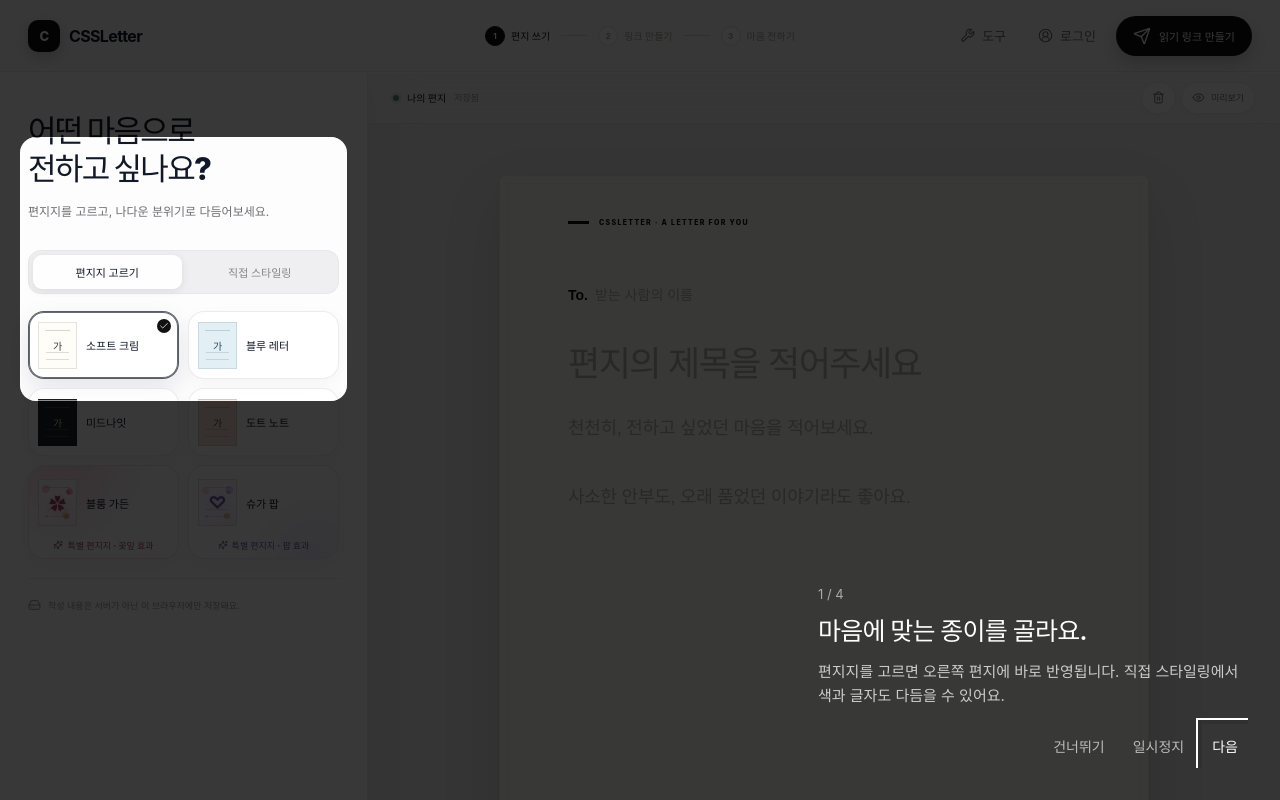
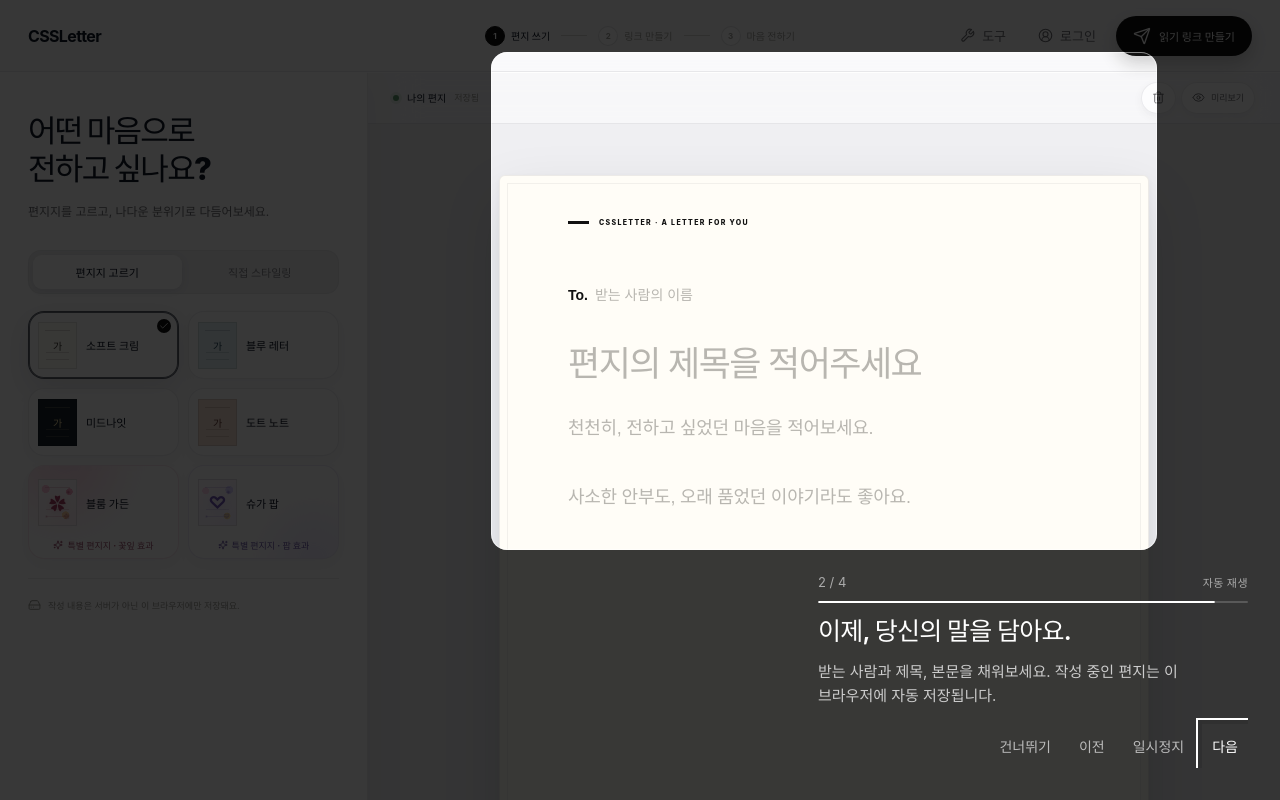
Before and after one commit to justcallmelightt/CSSLetter, a website: page index.html in a window 1280 px wide. Shown: the top 800 px of the page. Drawn offline with Linux system fonts and the light colour scheme; a web font is replaced by a local one.

Commit message:
feat: refine tutorial playback and branding

```diff
--- a/build.mjs
+++ b/build.mjs
@@ -9,6 +9,7 @@ const sourceFiles = [
   ["/style.css", "style.css", "text/css; charset=utf-8", "text"],
   ["/script.js", "script.js", "text/javascript; charset=utf-8", "text"],
   ["/studio-experience.js", "studio-experience.js", "text/javascript; charset=utf-8", "text"],
+  ["/tour-boot.js", "tour-boot.js", "text/javascript; charset=utf-8", "text"],
   ["/assets/vendor/supabase-2.110.8.min.js", "assets/vendor/supabase-2.110.8.min.js", "text/javascript; charset=utf-8", "text"],
   ["/assets/og-v4.png", "assets/og-v4.png", "image/png", "base64"],
   ["/assets/vendor/lucide-0.468.0.min.js", "assets/vendor/lucide-0.468.0.min.js", "text/javascript; charset=utf-8", "text"],
@@ -74,6 +75,7 @@ await cp(join(root, "index.html"), join(output, "static", "index.html"));
 await cp(join(root, "style.css"), join(output, "static", "style.css"));
 await cp(join(root, "script.js"), join(output, "static", "script.js"));
 await cp(join(root, "studio-experience.js"), join(output, "static", "studio-experience.js"));
+await cp(join(root, "tour-boot.js"), join(output, "static", "tour-boot.js"));
 await cp(join(root, "assets/vendor/supabase-2.110.8.min.js"), join(output, "static/assets/vendor/supabase-2.110.8.min.js"));
 await cp(join(root, "assets", "og-v4.png"), join(output, "static", "assets", "og-v4.png"));
 await cp(join(root, "assets", "vendor", "lucide-0.468.0.min.js"), join(output, "static", "assets", "vendor", "lucide-0.468.0.min.js"));
--- a/index.html
+++ b/index.html
@@ -11,6 +11,7 @@
   <meta property="og:type" content="website" />
   <meta property="og:image" content="./assets/og-v4.png" />
   <meta name="twitter:card" content="summary_large_image" />
+  <script src="./tour-boot.js"></script>
   <link rel="preload" href="./assets/vendor/PretendardVariable.woff2" as="font" type="font/woff2" crossorigin />
   <link rel="stylesheet" href="./style.css" />
   <title>CSSLetter — 마음을 디자인하는 편지</title>
@@ -19,7 +20,6 @@
   <div class="app" id="editorApp">
     <header class="topbar">
       <a class="brand" href="./" aria-label="CSSLetter 홈">
-        <span class="brand-mark" aria-hidden="true">C</span>
         <span class="brand-name">CSSLetter</span>
       </a>
       <div class="progress" aria-label="편지 작성 단계">
@@ -151,7 +151,7 @@
       <span>✿</span><span>❀</span><span>✿</span><span>❀</span><span>✿</span><span>❀</span>
       <span>✿</span><span>❀</span><span>✿</span><span>❀</span><span>✿</span><span>❀</span>
     </div>
-    <header class="reader-header"><a class="brand" href="./"><span class="brand-mark">C</span><span class="brand-name">CSSLetter</span></a><span>당신에게 도착한 편지</span></header>
+    <header class="reader-header"><a class="brand" href="./"><span class="brand-name">CSSLetter</span></a><span>당신에게 도착한 편지</span></header>
     <div class="reader-intro" id="readerIntro">
       <div class="envelope" aria-hidden="true"><span></span><i data-lucide="heart"></i></div>
       <p>TO. <strong id="introRecipient">당신</strong></p>
@@ -206,8 +206,10 @@
   <dialog id="studioWelcome" class="studio-welcome" aria-labelledby="welcomeTitle">
     <div id="welcomeSpot" aria-hidden="true"></div>
     <section class="welcome-caption">
-      <span id="welcomeStep"></span><h2 id="welcomeTitle"></h2><p id="welcomeDescription"></p>
-      <nav aria-label="사용법 안내"><button id="welcomeSkip" type="button">건너뛰기</button><button id="welcomePause" type="button" aria-pressed="false">일시정지</button><button id="welcomeNext" type="button">다음</button></nav>
+      <div class="welcome-meta"><span id="welcomeStep"></span><span>자동 재생</span></div>
+      <div class="welcome-progress" aria-hidden="true"><i></i></div>
+      <h2 id="welcomeTitle"></h2><p id="welcomeDescription"></p>
+      <nav aria-label="사용법 안내"><button id="welcomeSkip" type="button">건너뛰기</button><button id="welcomePrevious" type="button" disabled>이전</button><button id="welcomePause" type="button" aria-pressed="false">일시정지</button><button id="welcomeNext" type="button">다음</button></nav>
     </section>
     <button id="welcomeBegin" type="button" hidden><span>CSSLetter 시작하기</span><small>눌러서 마음을 전해보세요</small></button>
   </dialog>
--- a/studio-experience.js
+++ b/studio-experience.js
@@ -6,13 +6,14 @@
   const reduced = matchMedia('(prefers-reduced-motion: reduce)');
   const tour = byId('studioWelcome');
   const begin = byId('welcomeBegin');
+  const STEP_DURATION = 2600;
   const steps = [
     ['.template-list', '마음에 맞는 종이를 골라요.', '편지지를 고르면 오른쪽 편지에 바로 반영됩니다. 직접 스타일링에서 색과 글자도 다듬을 수 있어요.'],
     ['#letterPaper', '이제, 당신의 말을 담아요.', '받는 사람과 제목, 본문을 채워보세요. 작성 중인 편지는 이 브라우저에 자동 저장됩니다.'],
     ['#togglePreview', '전하기 전에 한 번 더.', '미리보기에서 받는 사람이 읽을 편지를 확인하세요.'],
     ['#createLinkTop', '하나의 링크로 전하세요.', '읽기 링크 만들기로 완성한 편지를 공유하세요. 링크를 가진 사람은 누구나 읽을 수 있어요.']
   ];
-  let index = 0, timer, frame, savedScroll = 0, previousFocus, paused = false, remaining = 7500, started = 0;
+  let index = 0, timer, frame, savedScroll = 0, previousFocus, paused = false, remaining = STEP_DURATION, started = 0;
   let finishing = false;
   const timers = new Set();
   const later = (fn, delay) => { const id = setTimeout(() => { timers.delete(id); fn(); }, delay); timers.add(id); return id; };
@@ -30,11 +31,26 @@
     frame = requestAnimationFrame(track);
   }
   function schedule() { clearTimeout(timer); if (!paused) { started = performance.now(); timer = setTimeout(next, remaining); } }
+  function animateStepCopy() {
+    const keyframes = reduced.matches
+      ? [{ opacity: 0 }, { opacity: 1 }]
+      : [{ opacity: 0, transform: 'translateY(7px)', filter: 'blur(4px)' }, { opacity: 1, transform: 'translateY(0)', filter: 'blur(0)' }];
+    [byId('welcomeTitle'), byId('welcomeDescription')].forEach((element, order) => {
+      element.getAnimations?.().forEach(animation => animation.cancel());
+      element.animate?.(keyframes, { duration: reduced.matches ? 150 : 280, delay: reduced.matches ? 0 : order * 55, easing: 'cubic-bezier(.2,.8,.2,1)', fill: 'backwards' });
+    });
+  }
   function scene(i) {
-    index = i; remaining = 7500;
+    index = i; remaining = STEP_DURATION;
+    tour.style.setProperty('--welcome-duration', `${STEP_DURATION}ms`);
+    tour.classList.remove('is-playing');
+    void tour.offsetWidth;
+    tour.classList.add('is-playing');
     byId('welcomeStep').textContent = `${i + 1} / ${steps.length}`;
     byId('welcomeTitle').textContent = steps[i][1];
     byId('welcomeDescription').textContent = steps[i][2];
+    animateStepCopy();
+    byId('welcomePrevious').disabled = i === 0;
     const target = targetForStep();
     target.scrollIntoView({ block: 'start', behavior: 'instant' });
     window.scrollBy({ top: -60, behavior: 'instant' });
@@ -56,7 +72,9 @@
     previousFocus = document.activeElement; savedScroll = scrollY; paused = false; finishing = false;
     tour.className = 'studio-welcome'; begin.hidden = true;
     byId('welcomePause').textContent = '일시정지'; byId('welcomePause').setAttribute('aria-pressed', 'false');
-    tour.showModal(); document.body.classList.add('tour-active'); scene(0); track(); byId('welcomeNext').focus();
+    tour.showModal(); document.body.classList.add('tour-active'); scene(0); track();
+    document.documentElement.classList.remove('cssletter-tour-pending');
+    byId('welcomeNext').focus();
   }
   const toolsOpen = byId('toolsOpen');
   const toolsPanel = byId('toolsPanel');
@@ -77,10 +95,12 @@
   document.addEventListener('pointerdown', event => { if (!event.target.closest('.tools-menu')) closeTools(); });
   document.addEventListener('keydown', event => { if (event.key === 'Escape' && !toolsPanel.hidden) { event.preventDefault(); closeTools({ restoreFocus: true }); } });
   byId('welcomeNext').addEventListener('click', next);
+  byId('welcomePrevious').addEventListener('click', () => { if (index > 0) scene(index - 1); });
   byId('welcomeSkip').addEventListener('click', close);
   tour.addEventListener('cancel', event => { event.preventDefault(); close(); });
   byId('welcomePause').addEventListener('click', () => {
     paused = !paused;
+    tour.classList.toggle('is-paused', paused);
     if (paused) { remaining = Math.max(100, remaining - (performance.now() - started)); clearTimeout(timer); } else schedule();
     byId('welcomePause').textContent = paused ? '계속 재생' : '일시정지'; byId('welcomePause').setAttribute('aria-pressed', String(paused));
   });
@@ -88,17 +108,24 @@
   begin.addEventListener('pointerleave', () => { if (!finishing) tour.classList.remove('light'); });
   begin.addEventListener('click', () => {
     if (finishing) return; finishing = true; tour.classList.add('light', 'leaving');
+    const editor = byId('editorApp');
+    const editorFrames = reduced.matches
+      ? [{ opacity: 0 }, { opacity: 1 }]
+      : [{ opacity: 0, transform: 'translateY(12px)', filter: 'blur(6px)' }, { opacity: 1, transform: 'translateY(0)', filter: 'blur(0)' }];
+    Object.assign(editor.style, reduced.matches ? { opacity: '0' } : { opacity: '0', transform: 'translateY(12px)', filter: 'blur(6px)' });
     later(() => tour.classList.add('reveal'), reduced.matches ? 150 : 600);
     later(() => {
+      editor.animate?.(editorFrames, { duration: reduced.matches ? 150 : 900, easing: 'cubic-bezier(.16,1,.3,1)' });
+      editor.style.removeProperty('opacity'); editor.style.removeProperty('transform'); editor.style.removeProperty('filter');
       close(); window.scrollTo({ top: 0, behavior: 'instant' });
-      byId('editorApp').animate(reduced.matches ? [{ opacity: 0 }, { opacity: 1 }] : [{ opacity: 0, transform: 'translateY(12px)', filter: 'blur(6px)' }, { opacity: 1, transform: 'translateY(0)', filter: 'blur(0)' }], { duration: reduced.matches ? 150 : 900, easing: 'cubic-bezier(.16,1,.3,1)' });
     }, reduced.matches ? 300 : 1500);
   });
   for (const dialog of [tour, byId('studioAccount')]) dialog.addEventListener('keydown', event => event.stopPropagation());
   let first = true;
   try { first = !localStorage.getItem('cssletter.welcome.v1'); } catch {}
   // OAuth returns go directly back to the editor, never through the tutorial.
-  if (first && !new URLSearchParams(location.search).has('code')) later(open, 1200);
+  if (first && !new URLSearchParams(location.search).has('code')) later(open, 0);
+  else document.documentElement.classList.remove('cssletter-tour-pending');
 
   const account = byId('studioAccount');
   const status = byId('accountStatus');
--- a/style.css
+++ b/style.css
@@ -22,6 +22,7 @@
 
 * { box-sizing: border-box; }
 html { min-width: 320px; }
+html.cssletter-tour-pending #editorApp { opacity: 0; }
 body { margin: 0; color: var(--ink); background: var(--bg); font-family: Pretendard, "Apple SD Gothic Neo", sans-serif; font-synthesis: none; text-rendering: optimizeLegibility; }
 button, input, textarea, select { color: inherit; font: inherit; }
 button, a { -webkit-tap-highlight-color: transparent; }
@@ -86,11 +87,18 @@ svg { width: 18px; height: 18px; stroke-width: 1.8; }
 .studio-welcome::backdrop { background: transparent; }
 #welcomeSpot { position: fixed; border-radius: 16px; box-shadow: 0 0 0 200vmax rgba(0,0,0,.78), inset 0 0 0 1px rgba(255,255,255,.5); pointer-events: none; }
 .welcome-caption { position: absolute; right: 32px; bottom: 32px; width: min(430px, calc(100vw - 48px)); max-height: 44dvh; overflow: auto; }
+.welcome-meta { display: flex; align-items: center; justify-content: space-between; color: #aaa; font-size: 13px; }
+.welcome-meta > span:last-child { font-size: 11px; font-weight: 650; letter-spacing: .04em; }
+.welcome-progress { height: 2px; margin-top: 11px; overflow: hidden; border-radius: 999px; background: rgba(255,255,255,.18); }
+.welcome-progress i { display: block; width: 100%; height: 100%; border-radius: inherit; background: #fff; transform: scaleX(0); transform-origin: left; }
+.studio-welcome.is-playing .welcome-progress i { animation: welcomeProgress var(--welcome-duration, 2600ms) linear forwards; animation-play-state: running; }
+.studio-welcome.is-paused .welcome-progress i { animation-play-state: paused; }
 #welcomeStep { color: #aaa; font-size: 13px; }
 .welcome-caption h2 { font-size: 25px; font-weight: 600; line-height: 1.15; letter-spacing: -.03em; margin: 14px 0; }
 .welcome-caption p { font-size: 15px; line-height: 1.65; color: #ccc; }
 .welcome-caption nav { display: flex; justify-content: flex-end; gap: 8px; }
 .welcome-caption button { min-height: 44px; padding: 10px; border: 0; background: transparent; color: #bbb; font-size: 14px; }
+.welcome-caption button:disabled { opacity: .38; cursor: default; }
 #welcomeNext { color: #fff; }
 .studio-welcome::after { content: ''; position: absolute; inset: 0; background: #000; opacity: 0; pointer-events: none; transition: opacity 1.8s ease, background-color .8s ease; }
 .studio-welcome.finale::after { opacity: 1; }
@@ -106,6 +114,7 @@ svg { width: 18px; height: 18px; stroke-width: 1.8; }
 .studio-welcome button:active, .studio-account button:active, .account-entry:active, .welcome-replay:active { opacity: .65; transform: scale(.98); }
 body.tour-active { overflow: hidden; }
 @keyframes studioFade { from { opacity: 0; } to { opacity: 1; } }
+@keyframes welcomeProgress { to { transform: scaleX(1); } }
 @media (max-width: 760px) {
   .studio-header-actions { gap: 2px; }
   .tools-entry, .account-entry { width: 40px; justify-content: center; padding: 0; }
@@ -121,8 +130,7 @@ body.tour-active { overflow: hidden; }
 }
 
 .topbar { position: relative; z-index: 10; display: grid; grid-template-columns: 1fr auto 1fr; align-items: center; height: 72px; padding: 0 28px; background: rgba(248,248,246,.94); border-bottom: 1px solid var(--line); backdrop-filter: blur(16px); }
-.brand { display: flex; align-items: center; width: fit-content; gap: 9px; }
-.brand-mark { display: grid; width: 31px; height: 31px; place-items: center; color: #fff; background: var(--dark); border-radius: 7px; font-size: 13px; font-weight: 800; letter-spacing: -.05em; }
+.brand { display: flex; align-items: center; width: fit-content; }
 .brand-name { font-size: 16px; font-weight: 750; letter-spacing: -.04em; }
 .progress { display: flex; align-items: center; gap: 11px; color: #a0a09a; font-size: 10px; font-weight: 650; }
 .progress span { display: flex; align-items: center; gap: 6px; white-space: nowrap; }
@@ -241,13 +249,6 @@ a:focus-visible {
   box-shadow: 0 1px 0 rgba(255, 255, 255, .82);
   backdrop-filter: blur(26px) saturate(1.18);
   -webkit-backdrop-filter: blur(26px) saturate(1.18);
-}
-
-.brand-mark {
-  width: 32px;
-  height: 32px;
-  border-radius: 10px;
-  box-shadow: 0 5px 14px rgba(0, 0, 0, .18);
 }
 
 .progress b {
@@ -642,7 +643,6 @@ a:focus-visible {
   box-shadow: inset 0 1px 0 rgba(255,255,255,.12);
 }
 
-.reader-theme-midnight .brand-mark { color: #111; background: #fff; }
 .reader-theme-midnight .reader-intro button { color: #111; background: #fff; }
 
 .reader-theme-flower .envelope {
```
Also changed, not shown: tour-boot.js (added, +10 -0 lines).
